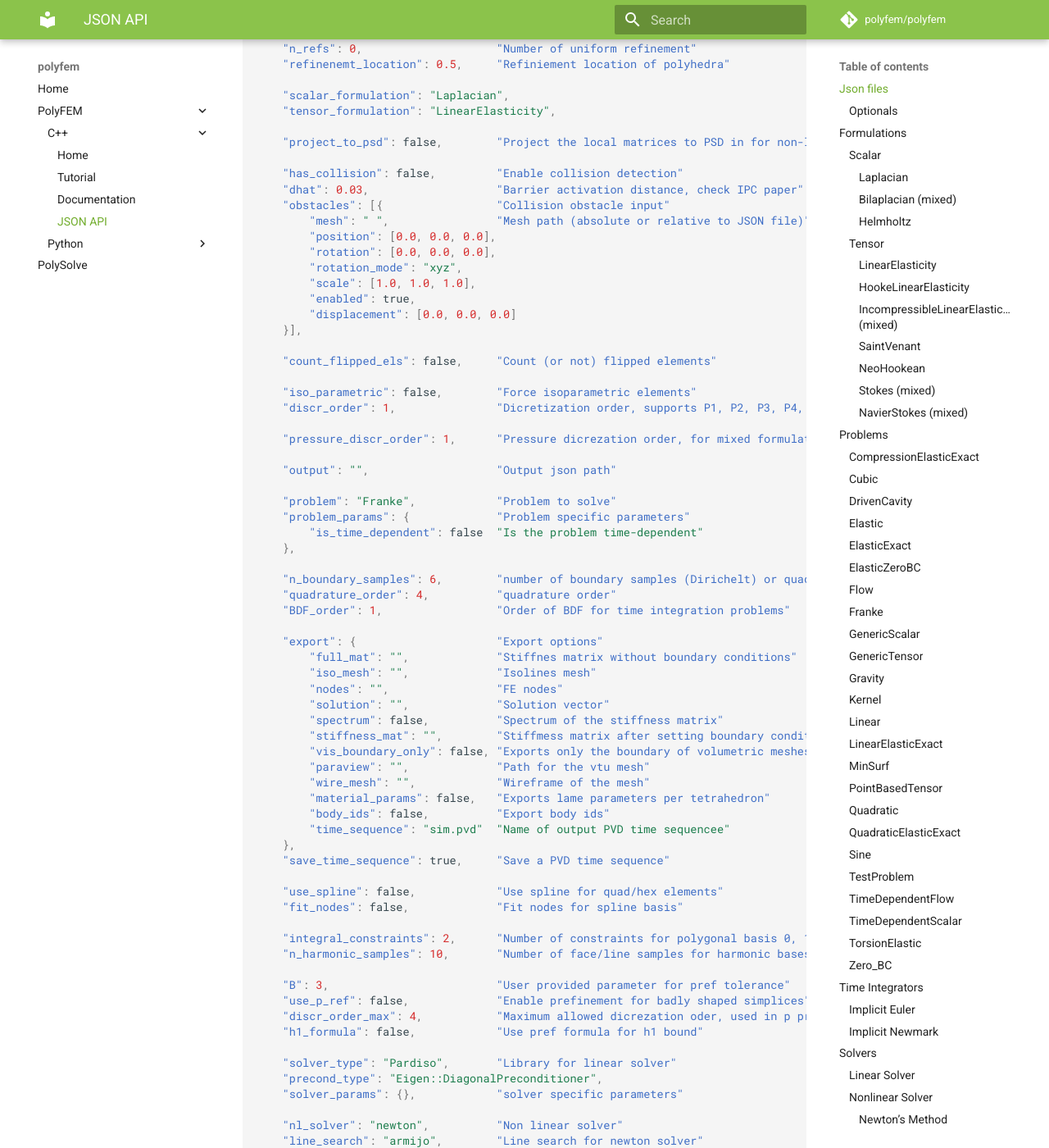
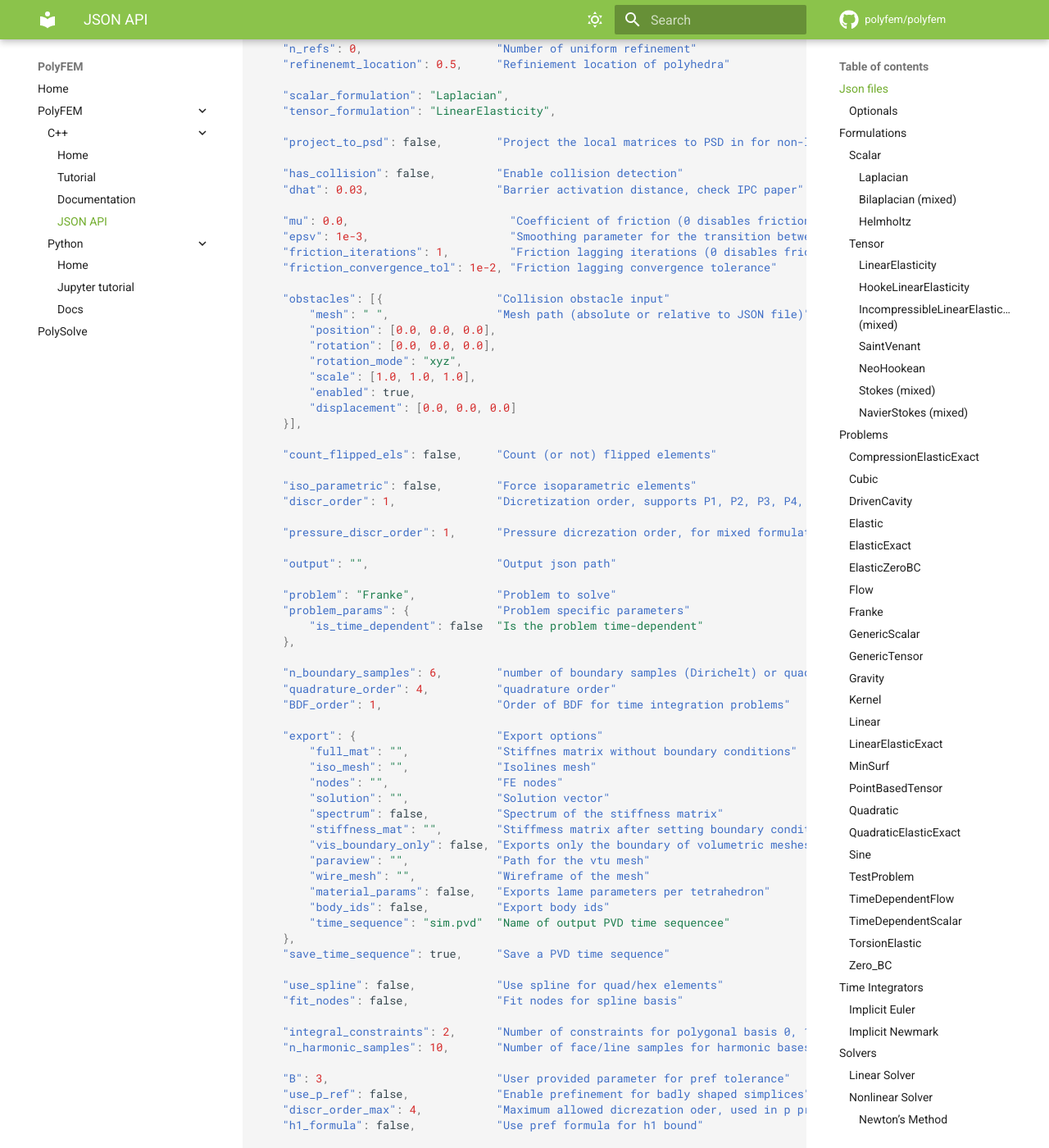
Before and after one commit to polyfem/polyfem.github.io, an MkDocs documentation site: the page built from docs/documentation.md, in a window 1280 px wide and 1400 px high, scrolled down 556 px. Shown: the whole window at 82% size. Built offline with MkDocs 1.6.1 and Material for MkDocs 9.7.7, drawn with Linux system fonts in a browser that asks for light colours; formulas are drawn with MathJax 3; comment, search, counter and statistics services are not loaded; some of the changed text lies outside the part shown.

Commit message:
Updated style

```diff
--- a/docs/documentation.md
+++ b/docs/documentation.md
@@ -30,6 +30,12 @@
 
     "has_collision": false,         "Enable collision detection"
     "dhat": 0.03,                   "Barrier activation distance, check IPC paper"
+
+    "mu": 0.0,                        "Coefficient of friction (0 disables friction)"
+    "epsv": 1e-3,                     "Smoothing parameter for the transition between static and dynamic friction"
+    "friction_iterations": 1,         "Friction lagging iterations (0 disables friction and < 0 indicates unlimited iterations)"
+    "friction_convergence_tol": 1e-2, "Friction lagging convergence tolerance"
+
     "obstacles": [{                 "Collision obstacle input"
         "mesh": " ",                "Mesh path (absolute or relative to JSON file)"
         "position": [0.0, 0.0, 0.0],
@@ -102,8 +108,8 @@
         "E": 1.5,                   "Young modulus"
         "nu": 0.3,                  "Poisson's ratio"
 
-        "lambda": 0.329670329,      "Lame parameter, E, nu have priority"
-        "mu": 0.384615384,
+        "lambda": 0.329670329,      "Lamé's first parameter (E and nu have priority)"
+        "mu": 0.384615384,          "Lamé's second parameter (E and nu have priority)"
 
         "density": 1
     },
--- a/mkdocs.yml
+++ b/mkdocs.yml
@@ -1,9 +1,10 @@
-site_name: polyfem
+site_name: PolyFEM
 site_url: "http://polyfem.github.io/polyfem/"
 repo_name: "polyfem/polyfem"
 repo_url: "https://github.com/polyfem/polyfem"
 edit_uri: "../polyfem.github.io/edit/docs/docs/"
 site_description: "A polyvalent C++ FEM library"
+copyright: Copyright &copy; 2018–2021 PolyFEM Group; <a href="https://github.com/polyfem/polyfem/blob/master/LICENSE">MIT License</a>
 # strict: true
 docs_dir: "docs"
 remote_branch: "master"
@@ -11,13 +12,30 @@
   name: material
   favicon: "xxx.ico"
   icon:
-    logo: ""
+    logo: material/library
+    repo: fontawesome/brands/github
   palette:
-    primary: "light green"
-    accent: "green"
+    - media: "(prefers-color-scheme: light)"
+      scheme: default
+      primary: "light green"
+      accent: "green"
+      toggle:
+        icon: material/weather-sunny
+        name: Switch to dark mode
+    - media: "(prefers-color-scheme: dark)"
+      scheme: slate
+      primary: "green"
+      accent: "green"
+      toggle:
+        icon: material/weather-night
+        name: Switch to light mode
+  features:
+    - navigation.expand
+    - search.suggest
+    - search.highlight
 extra:
   social:
-    - icon: fontawesome/brands/github-alt
+    - icon: fontawesome/brands/github
       link: "https://github.com/polyfem"
 markdown_extensions:
   - codehilite
@@ -46,11 +64,13 @@
   - pymdownx.tasklist:
       custom_checkbox: true
   - pymdownx.tilde
-plugins1:
-  - mknotebooks:
-      execute: true
-      preamble: "docs/plot_to_md.py"
-      timeout: -1
+plugins:
+  # - mknotebooks:
+  #   execute: true
+  #   preamble: "docs/plot_to_md.py"
+  #   timeout: -1
+  - git-revision-date
+  - search
 extra_javascript:
   - "https://cdnjs.cloudflare.com/ajax/libs/mathjax/2.7.0/MathJax.js?config=TeX-MML-AM_CHTML"
 nav:
```
Also changed, not shown: docs/index.md (+2 -2 lines), docs/img/polyfem-wbg.png (added), docs/img/polyfem.png, docs/img/sphere-mat-res.png.
